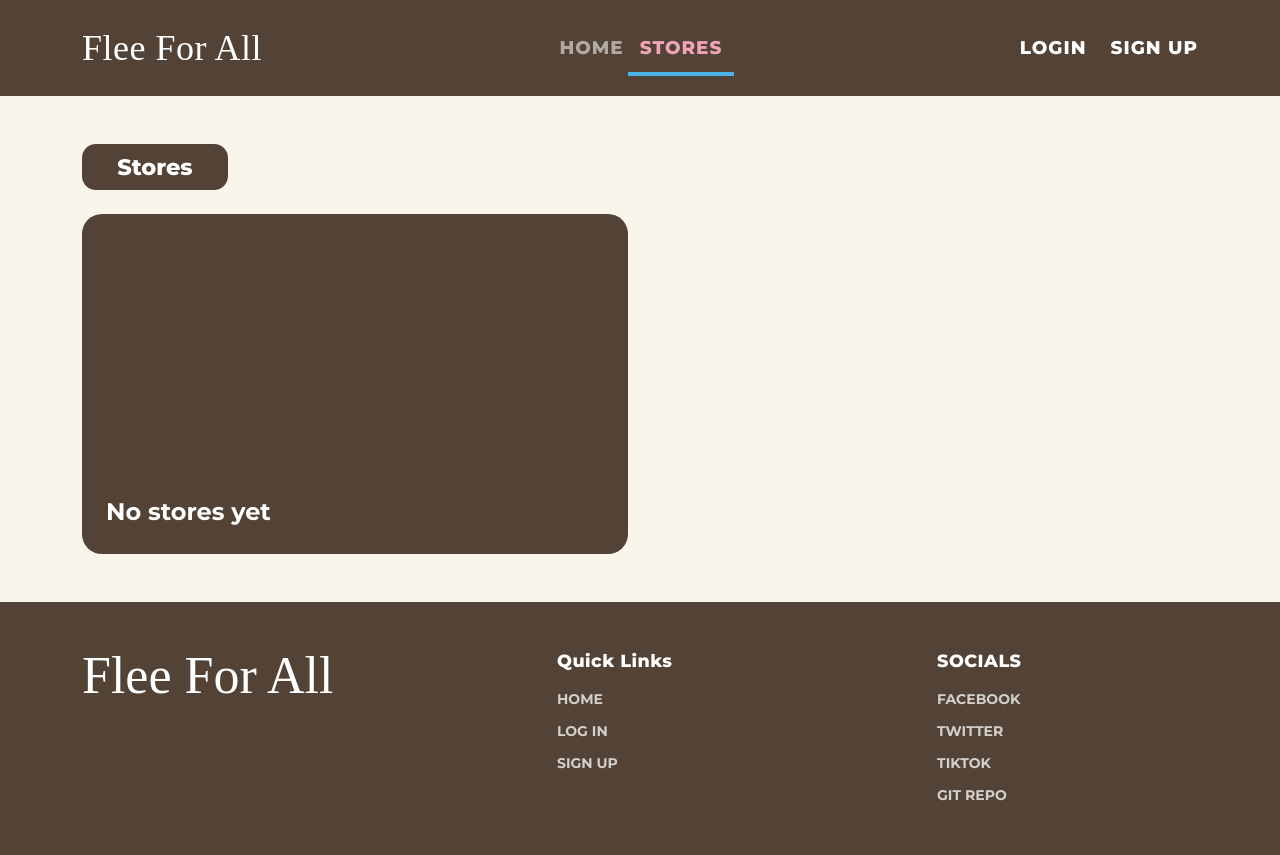
After one commit to mikhail-rapada2007/Flea-For-All-Marketplace, a Django app: page /stores/ in a window 1280 px wide. The commit adds this page. Run offline with Django 4.2, Linux system fonts and the light colour scheme; some web fonts are replaced.

Commit message:
Added store listing page with nav highlighed

```diff
--- a/flea_for_all/marketplace/templates/marketplace/base.html
+++ b/flea_for_all/marketplace/templates/marketplace/base.html
@@ -148,7 +148,10 @@
         <div class="collapse navbar-collapse" id="navbarContent">
           <ul class="navbar-nav mx-auto mb-2 mb-md-0">
             <li class="nav-item">
-              <a class="nav-link nav-link-custom active" href="{% url 'marketplace:home' %}">HOME</a>
+              <a class="nav-link nav-link-custom {% if request.resolver_match.url_name == 'home' %}active{% endif %}" href="{% url 'marketplace:home' %}">HOME</a>
+            </li>
+            <li class="nav-item">
+              <a class="nav-link nav-link-custom {% if request.resolver_match.url_name == 'store_listings' %}active{% endif %}" href="{% url 'marketplace:store_listings' %}">STORES</a>
             </li>
           </ul>
 
--- /dev/null
+++ b/flea_for_all/marketplace/templates/marketplace/store_listings.html
@@ -0,0 +1,31 @@
+{% extends 'marketplace/base.html' %}
+{% load static %}
+{% block content %}
+  <div class="d-flex justify-content-start mb-4">
+    <span class="section-badge">Stores</span>
+  </div>
+  <section class="row g-4">
+    {% for profile in profiles %}
+      <div class="col-md-6">
+        <a href="#"
+          class="market-card product-box p-4 d-flex flex-column justify-content-end text-decoration-none {% if profile.profile_picture_url %}has-image{% endif %}"
+          {% if profile.profile_picture_url %}style="background-image: linear-gradient(180deg, rgba(82,67,54,0.1) 40%, rgba(50,39,31,0.92) 100%), url('{{ profile.profile_picture_url }}');"{% endif %}
+        >
+          <div class="fs-4 fw-bold text-white">
+            {{ profile.user.username }}
+            {% if profile.is_verified %}<span title="Verified">✔</span>{% endif %}
+          </div>
+            {% if profile.city or profile.province %}
+                <div class="fs-6 text-white-50">{{ profile.city }}, {{ profile.province }}</div>
+            {% endif %}
+        </a>
+      </div>
+    {% empty %}
+      <div class="col-md-6">
+        <article class="market-card product-box p-4 d-flex flex-column justify-content-end">
+          <div class="fs-4 fw-bold">No stores yet</div>
+        </article>
+      </div>
+    {% endfor %}
+  </section>
+{% endblock %}
--- a/flea_for_all/marketplace/urls.py
+++ b/flea_for_all/marketplace/urls.py
@@ -7,4 +7,5 @@ app_name = "marketplace"
 urlpatterns = [
     path("", views.home, name="home"),
     path("signup/", views.signup, name="signup"),
+    path("stores/", views.store_listings, name="store_listings"),
 ]
--- a/flea_for_all/marketplace/views.py
+++ b/flea_for_all/marketplace/views.py
@@ -15,9 +15,16 @@ def signup(request):
         form = SignUpForm(request.POST)
         if form.is_valid():
             user = form.save()
-            Profile.objects.create(user=user)  # every new account gets a Profile immediately
+            Profile.objects.create(user=user)
             login(request, user)
             return redirect("marketplace:home")
     else:
         form = SignUpForm()
     return render(request, "marketplace/signup.html", {"form": form})
+
+
+def store_listings(request):
+    """Lists every seller's store (Profile) as a browsable directory —
+    this is NOT the detailed view of any single store."""
+    profiles = Profile.objects.all()
+    return render(request, "marketplace/store_listings.html", {"profiles": profiles})
```
